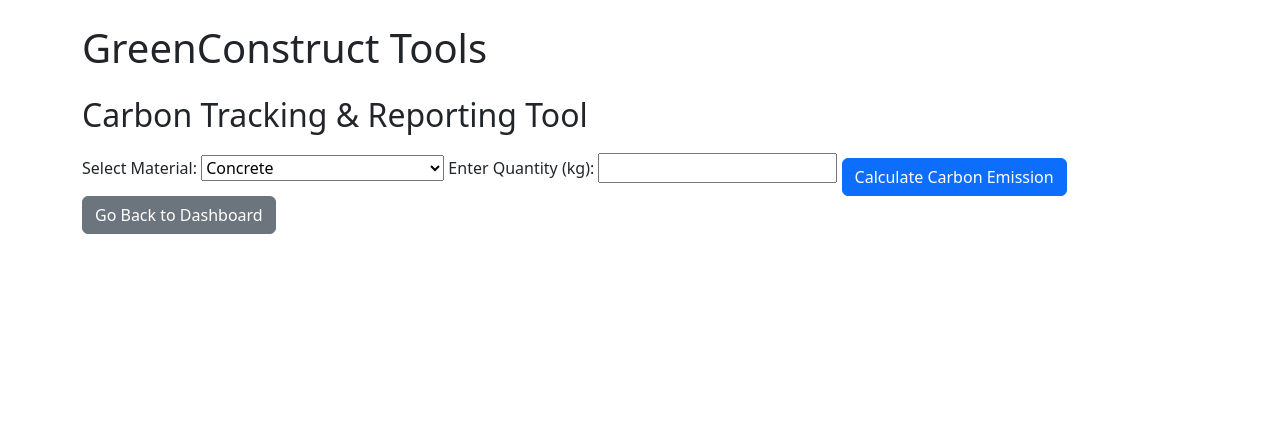
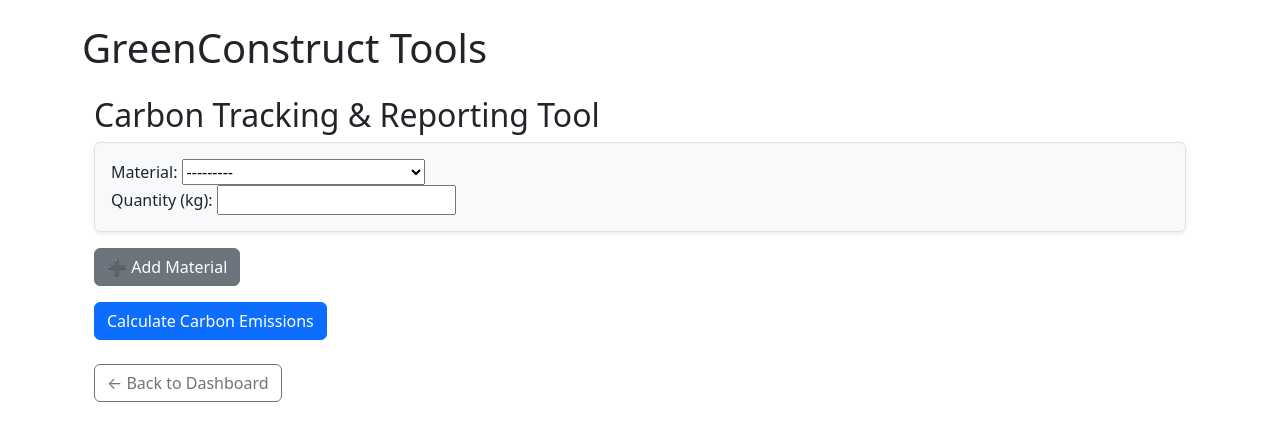
Before and after one commit to balrajsingh-fw/greenconstruct, a Django app: page /carbon/ in a window 1280 px wide. Shown: the top 441 px of the page. Run offline with Django 5.2, Linux system fonts and the light colour scheme; data comes from the database, SQL or seed files in the repository.

Commit message:
carbon tool modified

```diff
--- a/templates/tools/carbon_tool.html
+++ b/templates/tools/carbon_tool.html
@@ -1,31 +1,80 @@
 {% extends "base.html" %}
 
 {% block content %}
-<h2>Carbon Tracking & Reporting Tool</h2>
+<div class="container mt-4">
+  <h2>Carbon Tracking & Reporting Tool</h2>
 
-<form method="POST">
-  {% csrf_token %}
+  <form method="POST">
+    {% csrf_token %}
+    {{ formset.management_form }}
 
-  <label for="material">Select Material:</label>
-  <select name="material" id="material" required>
-    {% for material in materials %}
-      <option value="{{ material.id }}">{{ material.name }}</option>
-    {% endfor %}
-  </select>
+    <div id="formset-container">
+      {% for form in formset %}
+        <div class="border p-3 mb-3 rounded shadow-sm bg-light">
+          <div class="form-group">
+            {{ form.material.label_tag }} {{ form.material }}
+          </div>
+          <div class="form-group">
+            {{ form.quantity.label_tag }} {{ form.quantity }}
+          </div>
+        </div>
+      {% endfor %}
+    </div>
 
-  <label for="quantity">Enter Quantity (kg):</label>
-  <input type="number" name="quantity" id="quantity" required>
+    <button type="button" class="btn btn-secondary mb-3" onclick="addForm()">➕ Add Material</button><br>
+    <button type="submit" class="btn btn-primary">Calculate Carbon Emissions</button>
+  </form>
 
-  <button type="submit" class="btn btn-primary mt-3">Calculate Carbon Emission</button>
-</form>
+  {% if ai_result %}
+    <hr>
+    <h4 class="mt-4 text-success">🌍 Total Carbon Emission: <strong>{{ ai_result.total_emission }}</strong> kg CO₂</h4>
 
-{% if carbon_emission %}
-  <h3>Results:</h3>
-  <p>Material: {{ material.name }}</p>
-  <p>Quantity: {{ quantity }} kg</p>
-  <p>Carbon Emission: {{ carbon_emission }} kg CO2</p>
-  <p>Our Insight: {{insight.insight}}</p>
-{% endif %}
+    <div class="row">
+      {% for item in ai_result.materials %}
+        <div class="col-md-6 mb-4">
+          <div class="card shadow">
+            <div class="card-header bg-dark text-white">
+              {{ item.material }} – {{ item.quantity }} kg
+            </div>
+            <div class="card-body">
+              <p><strong>Emission:</strong> {{ item.emission }} kg CO₂</p>
+              <p><strong>Per Unit:</strong> {{ item.emission_per_unit }} kg CO₂/unit</p>
+              <p><strong>Environmental Impact:</strong> {{ item.environmental_impact }}</p>
 
-<a href="{% url 'dashboard' %}" class="btn btn-secondary">Go Back to Dashboard</a>
+              <h6 class="mt-3">🌱 <strong>Recommended Alternatives:</strong></h6>
+              <ul>
+                {% for alt in item.alternatives %}
+                  <li>
+                    <strong>{{ alt.material }}</strong>: {{ alt.description }}<br>
+                    <em>Emission Factor:</em> {{ alt.emission_factor }}<br>
+                    <em>Considerations:</em> {{ alt.considerations }}
+                  </li>
+                {% endfor %}
+              </ul>
+
+              <p><strong>Recommendations:</strong> {{ item.recommendations }}</p>
+            </div>
+          </div>
+        </div>
+      {% endfor %}
+    </div>
+
+    <div class="alert alert-info mt-4">
+      <strong>📊 Overall Insight:</strong> {{ ai_result.summary_insight }}
+    </div>
+  {% endif %}
+
+  <a href="{% url 'dashboard' %}" class="btn btn-outline-secondary mt-4">← Back to Dashboard</a>
+</div>
+
+<script>
+  function addForm() {
+    const container = document.getElementById('formset-container');
+    const totalForms = document.getElementById('id_form-TOTAL_FORMS');
+    const currentFormCount = parseInt(totalForms.value);
+    const emptyFormHtml = container.children[0].outerHTML.replace(/form-0/g, `form-${currentFormCount}`);
+    container.insertAdjacentHTML('beforeend', emptyFormHtml);
+    totalForms.value = currentFormCount + 1;
+  }
+</script>
 {% endblock %}
--- a/tools/forms.py
+++ b/tools/forms.py
@@ -1,5 +1,9 @@
 from django import forms
 from .models import Material
+
+class MaterialQuantityForm(forms.Form):
+    material = forms.ModelChoiceField(queryset=Material.objects.all(), label="Material")
+    quantity = forms.FloatField(label="Quantity (kg)")
 
 class CarbonTrackingForm(forms.Form):
     material = forms.ModelChoiceField(queryset=Material.objects.all(), label='Select Material', empty_label="Choose a material")
--- a/tools/views.py
+++ b/tools/views.py
@@ -1,59 +1,84 @@
 import json
 
 from django.shortcuts import render
-from django.http import HttpResponse
+from django.forms import formset_factory
 from .models import Material
-from reportlab.lib.pagesizes import letter
-from reportlab.pdfgen import canvas
-import openpyxl
-from .forms import CarbonTrackingForm, WasteReductionForm, DesignPlanningForm
+from .forms import *
 import google.generativeai as genai
 
+MaterialFormSet = formset_factory(MaterialQuantityForm, extra=1)
 
 def carbon_tool(request):
+    MaterialFormSet = formset_factory(MaterialQuantityForm, extra=1)
     if request.method == 'POST':
-        material_id = request.POST['material']
-        quantity = float(request.POST['quantity'])
+        formset = MaterialFormSet(request.POST)
+        if formset.is_valid():
+            total_emission = 0
+            breakdown = []
 
-        # Retrieve the material from the database
-        material = Material.objects.get(id=material_id)
+            for form in formset:
+                material = form.cleaned_data.get('material')
+                quantity = form.cleaned_data.get('quantity')
 
-        # Calculate carbon emissions
-        carbon_emission = material.co2_intensity * quantity
+                if material and quantity:
+                    emission = material.co2_intensity * quantity
+                    total_emission += emission
+                    breakdown.append({
+                        'material': material.name,
+                        'quantity': quantity,
+                        'emission': round(emission, 2),
+                    })
 
-        ai_insight = generate_carbon_footprint_insight(material,
-                                                       quantity,
-                                                       carbon_emission)
-
-        # Display the result on the page
-        return render(request, 'tools/carbon_tool.html', {
-            'material': material,
-            'quantity': quantity,
-            'carbon_emission': carbon_emission,
-            'insight': ai_insight
-        })
-
+            insight = generate_carbon_footprint_insight(breakdown, total_emission)  # or your own function
+            return render(request, 'tools/carbon_tool.html', {
+                'formset': formset,
+                'total_emission': round(total_emission, 2),
+                'breakdown': breakdown,
+                'ai_result': insight,
+            })
+    else:
+        formset = MaterialFormSet()
     # If GET request, display the form
     materials = Material.objects.all()
-    return render(request, 'tools/carbon_tool.html', {'materials': materials})
+    return render(request, 'tools/carbon_tool.html', {'materials': materials,
+                                                      'formset': formset})
 
 
-def generate_carbon_footprint_insight(material, quantity, carbon_emission):
+def generate_carbon_footprint_insight(breakdown, total_emission):
     prompt = (
-        "Based on the following material, quantity and carbon emission data "
-        "provide valuable insights for alternatives and effect of using this "
-        "quantity of material on environment, also suggest what other materials "
-        "can be used instead of the provided material of given amount:"
-        "Provide output in json format and do not add any other comments."
-        f"- Material: {material.name}"
-        f"- Quantity in Kgs: {quantity}%"
-        f"- Carbon Emission: {carbon_emission}"
+        "You are an AI sustainability assistant analyzing carbon emissions from construction materials. "
+        "You are given a list of materials, each with a name, quantity used (in kg), and total carbon emissions (in kg CO2). "
+        "For each material, provide detailed insights about its environmental impact and suggest sustainable alternatives. "
+        "Also include a total emission summary and a high-level insight for the overall material usage."
 
-        """Respond only in JSON with:
-        {
-          "insight": ...,
-        }
-        """)
+        "\n\nRespond ONLY in the following JSON format and include nothing else:\n"
+        """{
+          "materials": [
+            {
+              "material": "string",
+              "quantity": float,
+              "emission": float,
+              "emission_per_unit": float,
+              "environmental_impact": "string",
+              "alternatives": [
+                {
+                  "material": "string",
+                  "description": "string",
+                  "emission_factor": "string or float",
+                  "considerations": "string"
+                }
+              ],
+              "recommendations": "string"
+            }
+          ],
+          "total_emission": float,
+          "summary_insight": "string"
+        }"""
+
+        "\n\nHere is the input data of materials with their quantities and emissions:\n"
+        f"{breakdown}, with total emission: {total_emission}.\n"
+        "Only return the valid JSON response as described above."
+    )
     chat_session = create_gemini_model()
     response = chat_session.send_message(prompt)
 
```
